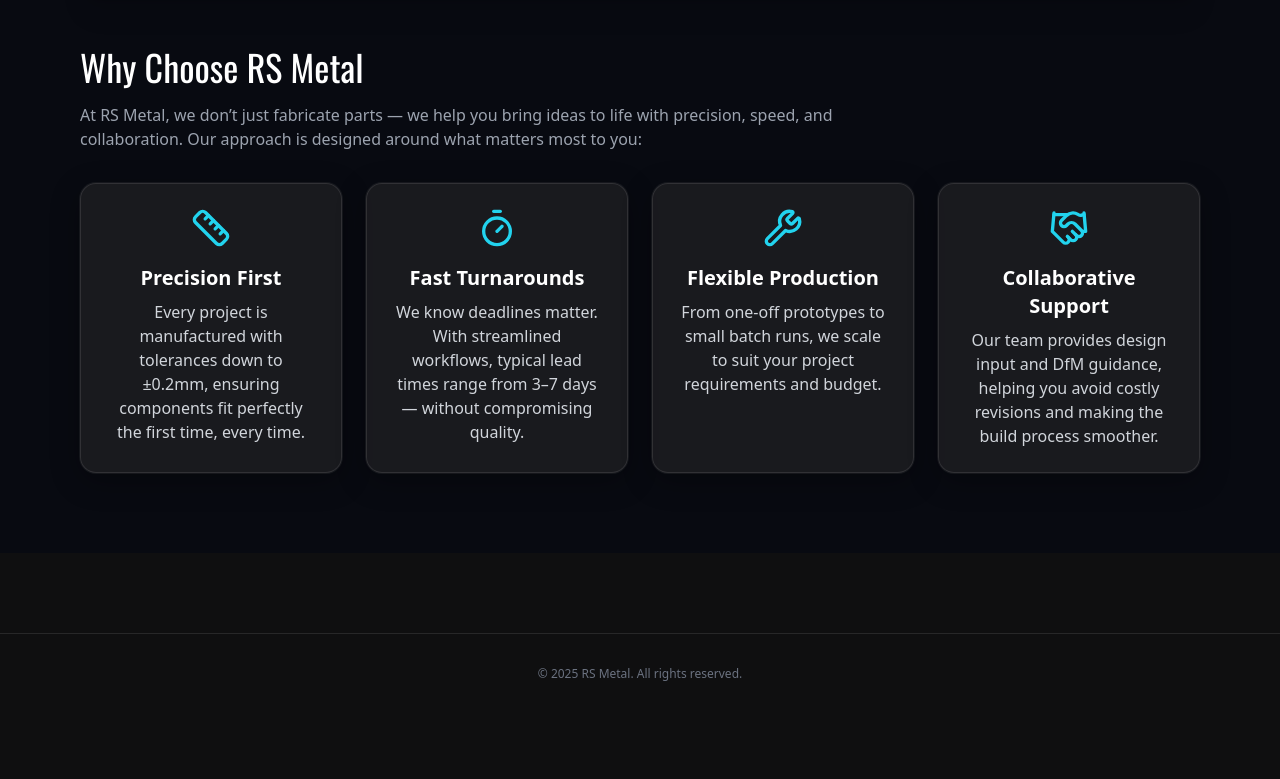
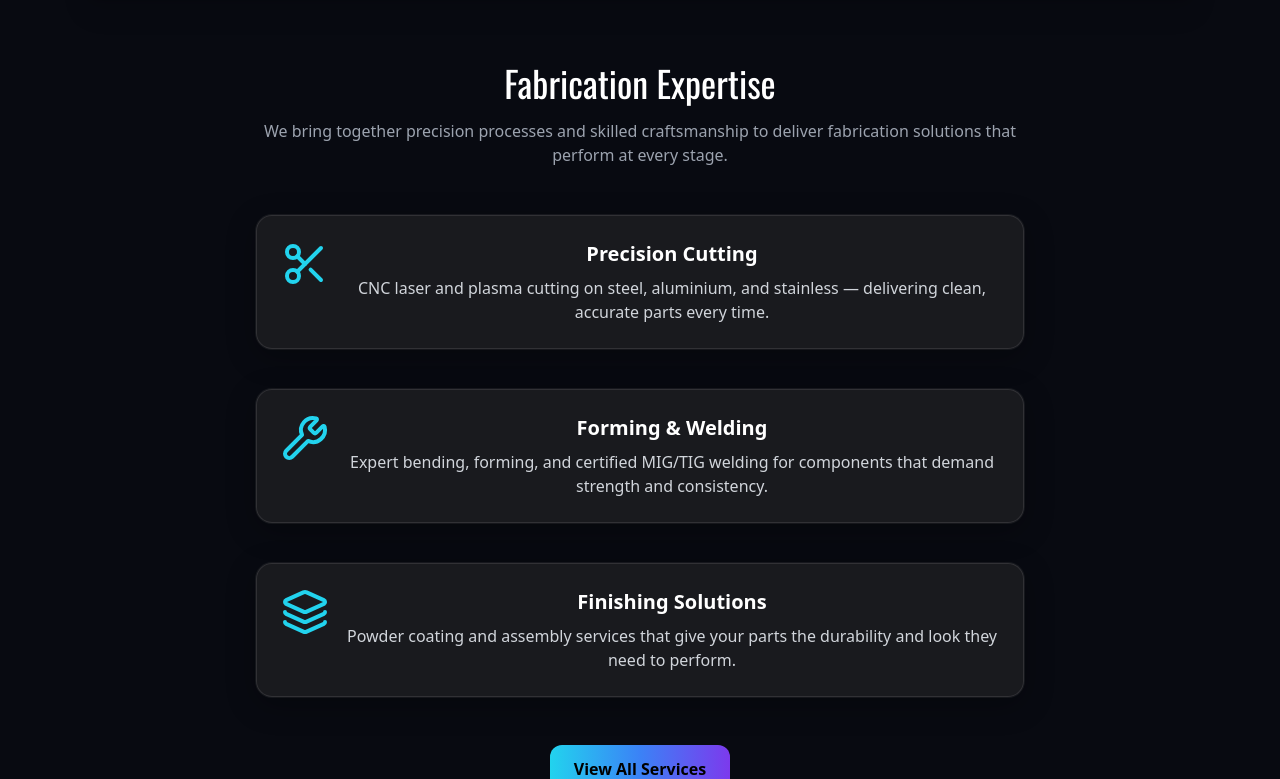
Before and after one commit to Ryouske16/rs-metal, a Next.js app: page / in a window 1280 px wide. Shown: the part 920-1699 px from the top of the page. Before the commit the page ends 1634 px from the top, so only its background shows below. Built offline with nearby package versions, Linux system fonts and the light colour scheme.

Commit message:
added to pages in website

```diff
--- a/app/page.tsx
+++ b/app/page.tsx
@@ -5,9 +5,17 @@
 import { Swiper, SwiperSlide } from "swiper/react";
 import { Autoplay } from "swiper/modules";
 import "swiper/css";
+import { motion } from "framer-motion";
 
-// ✅ Import Lucide icons
-import { Ruler, Timer, Wrench, Handshake } from "lucide-react";
+// ✅ Lucide icons
+import {
+  Ruler,
+  Timer,
+  Wrench,
+  Handshake,
+  Scissors,
+  Layers,
+} from "lucide-react";
 
 const values = [
   {
@@ -32,6 +40,24 @@
   },
 ];
 
+const expertise = [
+  {
+    icon: <Scissors className="w-12 h-12 text-cyan-400" />,
+    title: "Precision Cutting",
+    desc: "CNC laser and plasma cutting on steel, aluminium, and stainless — delivering clean, accurate parts every time.",
+  },
+  {
+    icon: <Wrench className="w-12 h-12 text-cyan-400" />,
+    title: "Forming & Welding",
+    desc: "Expert bending, forming, and certified MIG/TIG welding for components that demand strength and consistency.",
+  },
+  {
+    icon: <Layers className="w-12 h-12 text-cyan-400" />,
+    title: "Finishing Solutions",
+    desc: "Powder coating and assembly services that give your parts the durability and look they need to perform.",
+  },
+];
+
 export default function Page() {
   const images = ["/hero-welding.png", "/hero-cnc.png", "/hero-bending.png"];
 
@@ -45,7 +71,8 @@
               Precision <span className="gradient-text">Metal</span> Fabrication
             </h1>
             <p className="mt-5 text-gray-300 max-w-xl">
-              CNC cutting, forming, welding and finishing — delivered on time with industrial accuracy.
+              CNC cutting, forming, welding and finishing — delivered on time
+              with industrial accuracy.
             </p>
             <div className="mt-8 flex gap-3">
               <Link
@@ -89,32 +116,90 @@
         </div>
       </section>
 
-      {/* ✅ Why Choose RS Metal with Intro Card */}
+      {/* ✅ Intro + Fabrication Expertise + Why Choose */}
       <section className="py-20 bg-gray-950/50">
         <div className="max-w-6xl mx-auto px-4">
-    {/* Intro Card inside Why Choose */}
-    <div className="mb-12">
+          {/* Intro Card */}
+          <div className="mb-16">
             <div className="p-10 bg-gray-900/70 backdrop-blur-md rounded-2xl shadow-xl text-center border border-white/10">
-        {/* Gradient divider */}
               <div className="h-[2px] w-32 mx-auto bg-gradient-to-r from-cyan-400 via-blue-500 to-violet-600 mb-6 rounded-full shadow-[0_0_12px_rgba(59,130,246,0.7)]"></div>
-
               <p className="text-lg text-gray-300 leading-relaxed">
                 Welcome to RS Metal — where{" "}
                 <span className="gradient-text">advanced machinery</span> meets{" "}
-          <span className="gradient-text">skilled craftsmanship</span>. From cutting and forming to welding and finishing, we deliver{" "}
-          <span className="gradient-text">precision fabrication</span> with reliability and care, ensuring your projects are completed to the highest standards — on time and on budget.
+                <span className="gradient-text">skilled craftsmanship</span>.
+                From cutting and forming to welding and finishing, we deliver{" "}
+                <span className="gradient-text">precision fabrication</span>{" "}
+                with reliability and care, ensuring your projects are completed
+                to the highest standards — on time and on budget.
               </p>
             </div>
           </div>
 
-    {/* Why Choose Heading + Description */}
-    <h2 className="text-3xl md:text-4xl font-oswald">Why Choose RS Metal</h2>
-    <p className="mt-4 text-gray-400 max-w-3xl">
-      At RS Metal, we don’t just fabricate parts — we help you bring ideas to life with precision, speed,
-      and collaboration. Our approach is designed around what matters most to you:
+          {/* Fabrication Expertise */}
+          <div className="max-w-3xl mx-auto text-center mb-20">
+            <h2 className="text-3xl md:text-4xl font-oswald">
+              Fabrication Expertise
+            </h2>
+            <p className="mt-4 text-gray-400">
+              We bring together precision processes and skilled craftsmanship to
+              deliver fabrication solutions that perform at every stage.
             </p>
 
-    {/* Values Grid */}
+            <div className="mt-12 space-y-10">
+  {expertise.map((srv, i) => (
+    <motion.div
+      key={srv.title}
+      className="card p-6 flex items-start gap-4 bg-gray-950/60 border border-white/10 rounded-xl cursor-pointer"
+      initial={{ opacity: 0, x: i % 2 === 0 ? -40 : 40 }}
+      whileInView={{ opacity: 1, x: 0 }}
+      transition={{ duration: 0.6, delay: i * 0.2 }}
+      viewport={{ once: true, amount: 0.3 }}
+      whileHover="hover"
+    >
+      {/* Icon glows naturally on card hover */}
+      <motion.div
+        className="inline-block"
+        initial={{ scale: 0.5, opacity: 0 }}
+        whileInView={{ scale: 1, opacity: 1 }}
+        transition={{ duration: 0.5, delay: i * 0.2 }}
+        viewport={{ once: true }}
+        variants={{
+          hover: {
+            scale: 1.2,
+            filter: "drop-shadow(0 0 12px rgba(34,211,238,0.9))",
+          },
+        }}
+      >
+        {srv.icon}
+      </motion.div>
+
+      <div>
+        <h3 className="text-xl font-semibold">{srv.title}</h3>
+        <p className="mt-2 text-gray-300">{srv.desc}</p>
+      </div>
+    </motion.div>
+  ))}
+</div>
+
+
+            <Link
+              href="/services"
+              className="mt-12 inline-block px-6 py-3 rounded-xl bg-gradient-to-r from-cyan-400 via-blue-500 to-violet-600 text-black font-semibold hover:opacity-90 transition"
+            >
+              View All Services
+            </Link>
+          </div>
+
+          {/* Why Choose RS Metal */}
+          <h2 className="text-3xl md:text-4xl font-oswald">
+            Why Choose RS Metal
+          </h2>
+          <p className="mt-4 text-gray-400 max-w-3xl">
+            At RS Metal, we don’t just fabricate parts — we help you bring ideas
+            to life with precision, speed, and collaboration. Our approach is
+            designed around what matters most to you:
+          </p>
+
           <div className="mt-8 grid md:grid-cols-2 lg:grid-cols-4 gap-6">
             {values.map((v) => (
               <div key={v.title} className="card p-6 text-center">
```
Lines whose indentation alone changed are shown as unchanged.
